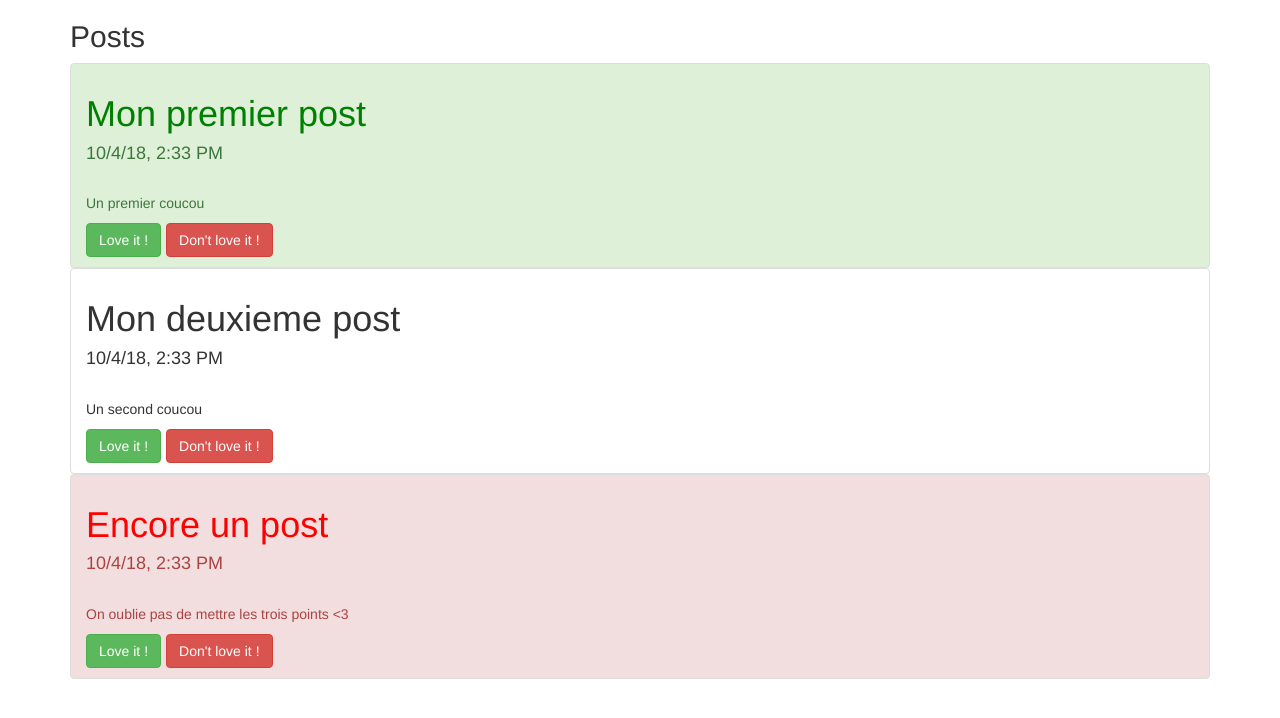
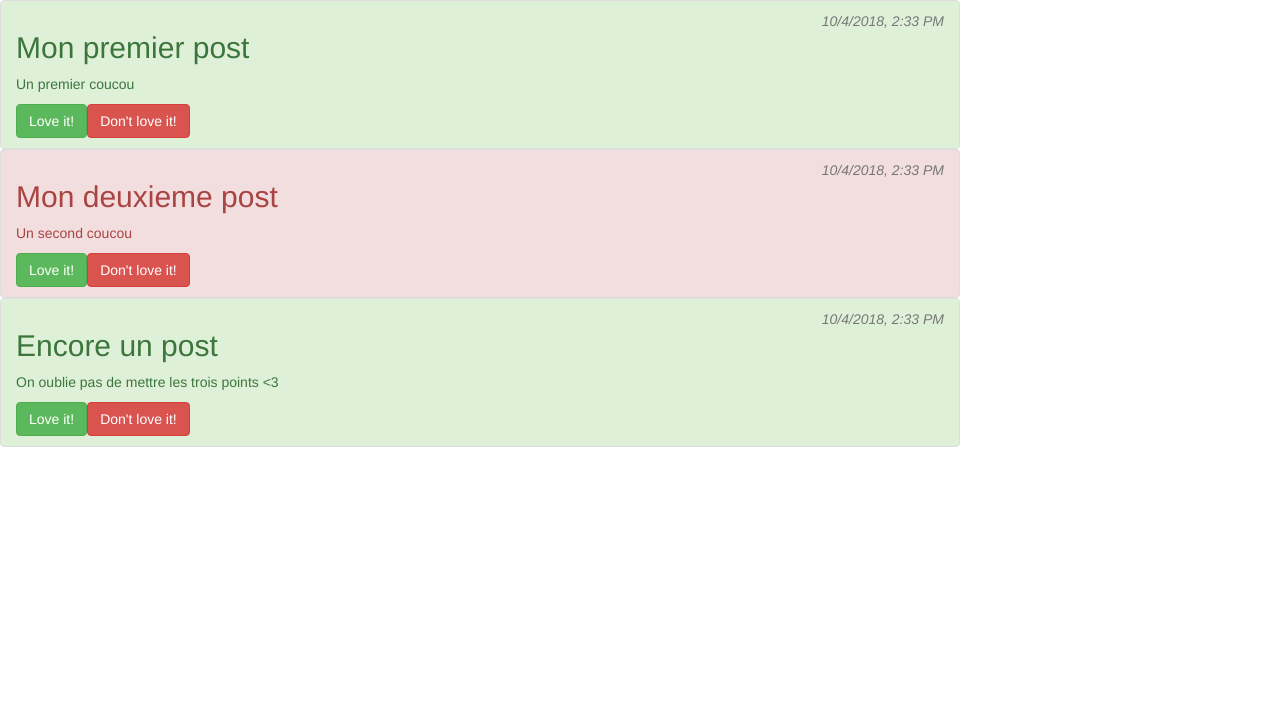
Before and after one commit to Vawi/Angular_OpenClassroom, an Angular app: page / in a window 1280 px wide. Shown: the top 718 px of the page. Built offline with nearby package versions, Linux system fonts and the light colour scheme.

Commit message:
correction

```diff
--- a/src/app/app.component.html
+++ b/src/app/app.component.html
@@ -1,14 +1,2 @@
-<div class="container">
-  <div class="row">
-    <div class="col-xs-12">
-      <h2>Posts</h2>
-
-      <ul class="list-group">
-        <app-post-list  *ngFor="let post of posts"
-                       [title]="post.title"
-                       [content]="post.content"
-                       [loveIts]="post.loveIts"></app-post-list>
-      </ul>
-    </div>
-  </div>
-</div>
+<!--The content below is only a placeholder and can be replaced.-->
+<app-post-list [posts]="posts"></app-post-list>
--- a/src/app/app.component.ts
+++ b/src/app/app.component.ts
@@ -1,4 +1,5 @@
 import { Component } from '@angular/core';
+import { Post } from "src/app/models/post";
 
 @Component({
   selector: 'app-root',
@@ -7,25 +8,10 @@ import { Component } from '@angular/core';
 })
 export class AppComponent {
 
-  posts = [
-    {
-      title: 'Mon premier post',
-      content: 'Un premier coucou',
-      loveIts: 2,
-      created_at: Date
-    },
-    {
-      title: 'Mon deuxieme post',
-      content: 'Un second coucou',
-      loveIts: 0,
-      created_at: Date
-    },
-    {
-      title: 'Encore un post',
-      content: 'On oublie pas de mettre les trois points <3',
-      loveIts: -1,
-      created_at: Date
-    }
-  ];
+  posts: Post[] =[
+    new Post('Mon premier post', 'Un premier coucou', 1),
+    new Post('Mon deuxieme post', 'Un second coucou', -1),
+    new Post('Encore un post', 'On oublie pas de mettre les trois points <3', 8)
+];
 
 }
--- /dev/null
+++ b/src/app/models/post.ts
@@ -0,0 +1,13 @@
+export class Post{
+    title: string;
+    content: string;
+    loveIts: number;
+    created_at: Date;
+
+    constructor(title: string, content: string, loveIts: number ){
+        this.title = title;
+        this.content = content;
+        this.loveIts = loveIts;
+        this.created_at = new Date;
+    }
+}
--- a/src/app/post-list-item/post-list-item.component.html
+++ b/src/app/post-list-item/post-list-item.component.html
@@ -1,18 +1,10 @@
-<li [ngClass]="{'list-group-item': true,
-                'list-group-item-success': loveIts > 0,
-                'list-group-item-danger': loveIts < 0}">
-
-              <h1 [ngStyle]="{color: getColor()}"> {{ title }}  </h1>
-              <h4> {{ lastUpdate | async | date: 'short' }} </h4>
-              <br />
-              <p> {{ content }} </p>
-
-              <div class="btn-toolbar">
-                  <button class="btn btn-success"
-                  (click)="like()">Love it !</button>
-
-                  <button class="btn btn-danger"
-                  (click)="dislike()">Don't love it !</button>
-
-              </div>
+<li
+    [ngClass]="{'list-group-item': true,
+                'list-group-item-success': post.loveIts > 0,
+                'list-group-item-danger': post.loveIts < 0}">
+  <em class="text-muted pull-right">{{post.created_at | date:'M/d/y, h:mm a'}}</em>
+  <h2>{{post.title}}</h2>
+  <p>{{post.content}}</p>
+  <button (click)="onLoveIt()" type="button" class="btn btn-success">Love it!</button>
+  <button (click)="onHateIt()" type="button" class="btn btn-danger">Don't love it!</button>
 </li>
--- a/src/app/post-list-item/post-list-item.component.ts
+++ b/src/app/post-list-item/post-list-item.component.ts
@@ -1,4 +1,5 @@
-import { Component, OnInit, Input } from '@angular/core';
+import { Component, Input, OnInit } from '@angular/core';
+import { Post } from "src/app/models/post";
 
 @Component({
   selector: 'app-post-list-item',
@@ -7,39 +8,18 @@ import { Component, OnInit, Input } from '@angular/core';
 })
 export class PostListItemComponent implements OnInit {
 
-  @Input() title: string;
-  @Input() content: string;
-  @Input() loveIts: number;
-  @Input() created_at: Date;
+  @Input() post: Post;
 
   constructor() { }
 
   ngOnInit() {
   }
 
-  getColor() {
-    if(this.loveIts > 0) {
-      return 'green';
-    } else if(this.loveIts < 0) {
-      return 'red';
-    }
+  onLoveIt(){
+    this.post.loveIts++;
   }
 
-  like() {
-    this.loveIts += 1;
+  onHateIt(){
+    this.post.loveIts--;
   }
-
-  dislike() {
-    this.loveIts -= 1;
-  }
-
-  lastUpdate = new Promise((resolve, reject) => {
-    const date = new Date();
-    setTimeout(
-      () => {
-        resolve(date);
-      }, 10
-    );
-  });
-
 }
--- a/src/app/post-list/post-list.component.html
+++ b/src/app/post-list/post-list.component.html
@@ -1,18 +1,3 @@
-<li [ngClass]="{'list-group-item': true,
-                'list-group-item-success': loveIts > 0,
-                'list-group-item-danger': loveIts < 0}">
-
-              <h1 [ngStyle]="{color: getColor()}"> {{ title }}  </h1>
-              <h4> {{ lastUpdate | async | date: 'short' }} </h4>
-              <br />
-              <p> {{ content }}</p>
-
-              <div class="btn-toolbar">
-                  <button class="btn btn-success"
-                  (click)="like()">Love it !</button>
-
-                  <button class="btn btn-danger"
-                  (click)="dislike()">Don't love it !</button>
-
-              </div>
-</li>
+<ul class="list-group" style="width: 75%">
+    <app-post-list-item *ngFor="let post of posts" [post]="post"></app-post-list-item>
+  </ul>
--- a/src/app/post-list/post-list.component.ts
+++ b/src/app/post-list/post-list.component.ts
@@ -1,45 +1,19 @@
 import { Component, Input, OnInit } from '@angular/core';
+import { Post } from "src/app/models/post";
 
 @Component({
   selector: 'app-post-list',
   templateUrl: './post-list.component.html',
   styleUrls: ['./post-list.component.scss']
 })
+
 export class PostListComponent implements OnInit {
 
-  @Input() title: string;
-  @Input() content: string;
-  @Input() loveIts: number;
-  @Input() created_at: Date;
+  @Input() posts: Post[];
 
   constructor() { }
 
   ngOnInit() {
   }
 
-  getColor() {
-    if(this.loveIts > 0) {
-      return 'green';
-    } else if(this.loveIts < 0) {
-      return 'red';
-    }
-  }
-
-  like() {
-    this.loveIts += 1;
-  }
-
-  dislike() {
-    this.loveIts -= 1;
-  }
-
-  lastUpdate = new Promise((resolve, reject) => {
-    const date = new Date();
-    setTimeout(
-      () => {
-        resolve(date);
-      }, 10
-    );
-  });
-
 }
```
